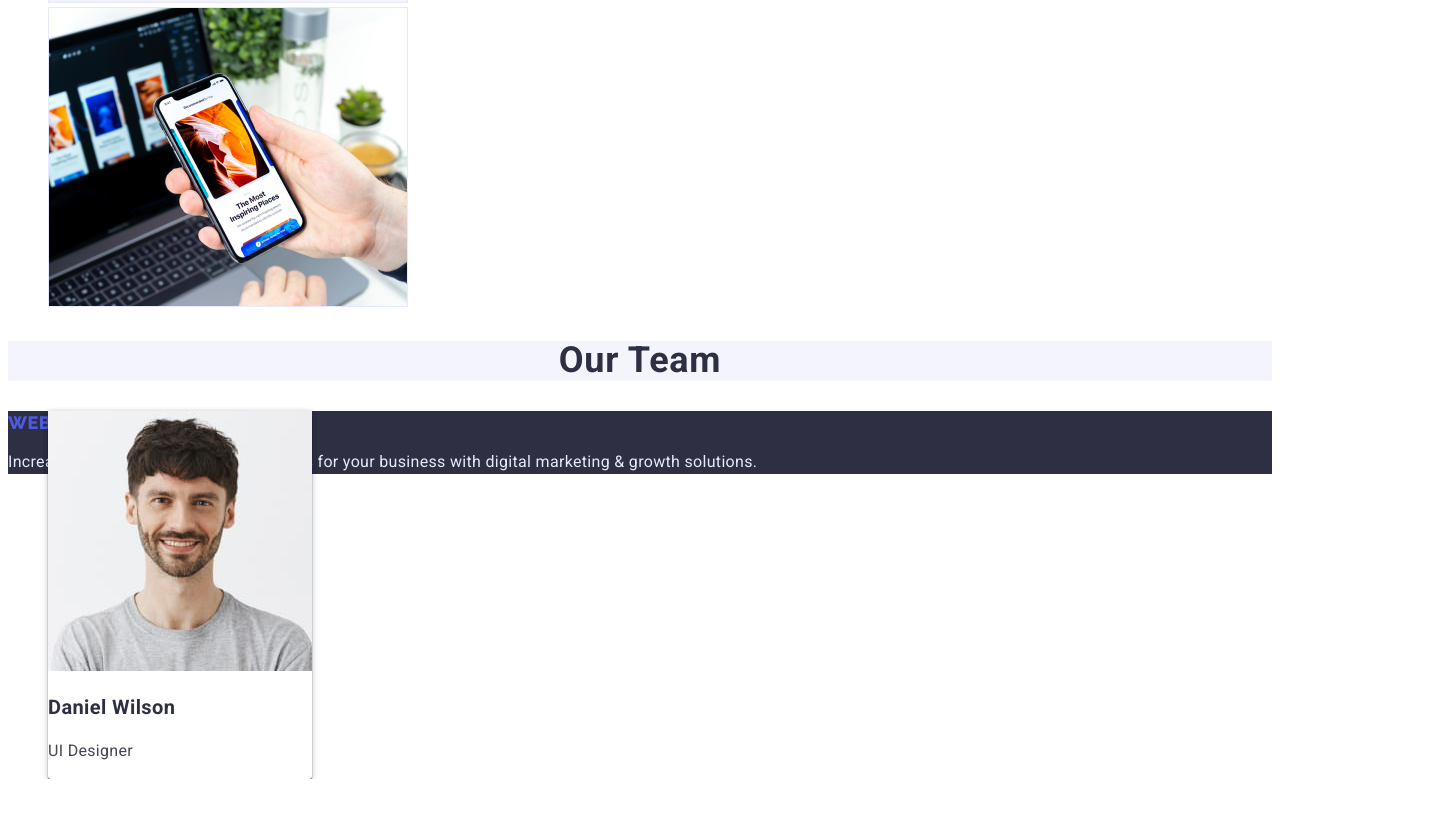
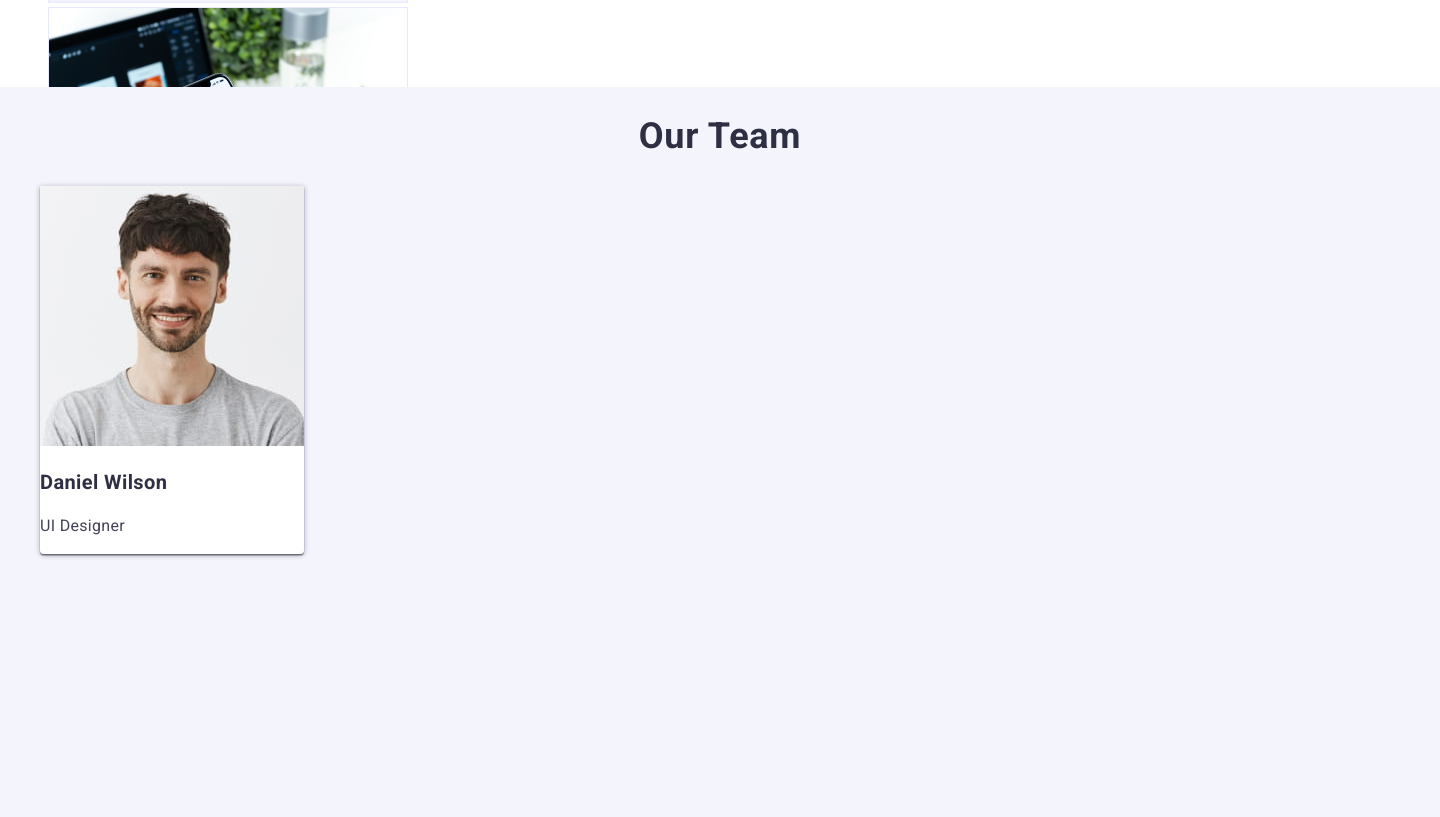
Before and after one commit to Elizaveta-Bodnaruk/goit-markup-02, a plain HTML site: page index.html in a window 1280 px wide. Shown: the part 1464-2281 px from the top of the page, 1440 px wide, since content can reach past the window. Before the commit the page ends 2243 px from the top, so only its background shows below. Drawn offline with Linux system fonts and the light colour scheme.

Commit message:
update style.css file

```diff
--- a/css/style.css
+++ b/css/style.css
@@ -145,6 +145,11 @@ color: #434455;
 /* Page footer */
 
 .secondary-text {
+    position: absolute;
+    width: 1440px;
+    height: 732px;
+    left: 0px;
+    top: 1551px;
     background-color: #F4F4FD;
 }
 
```
